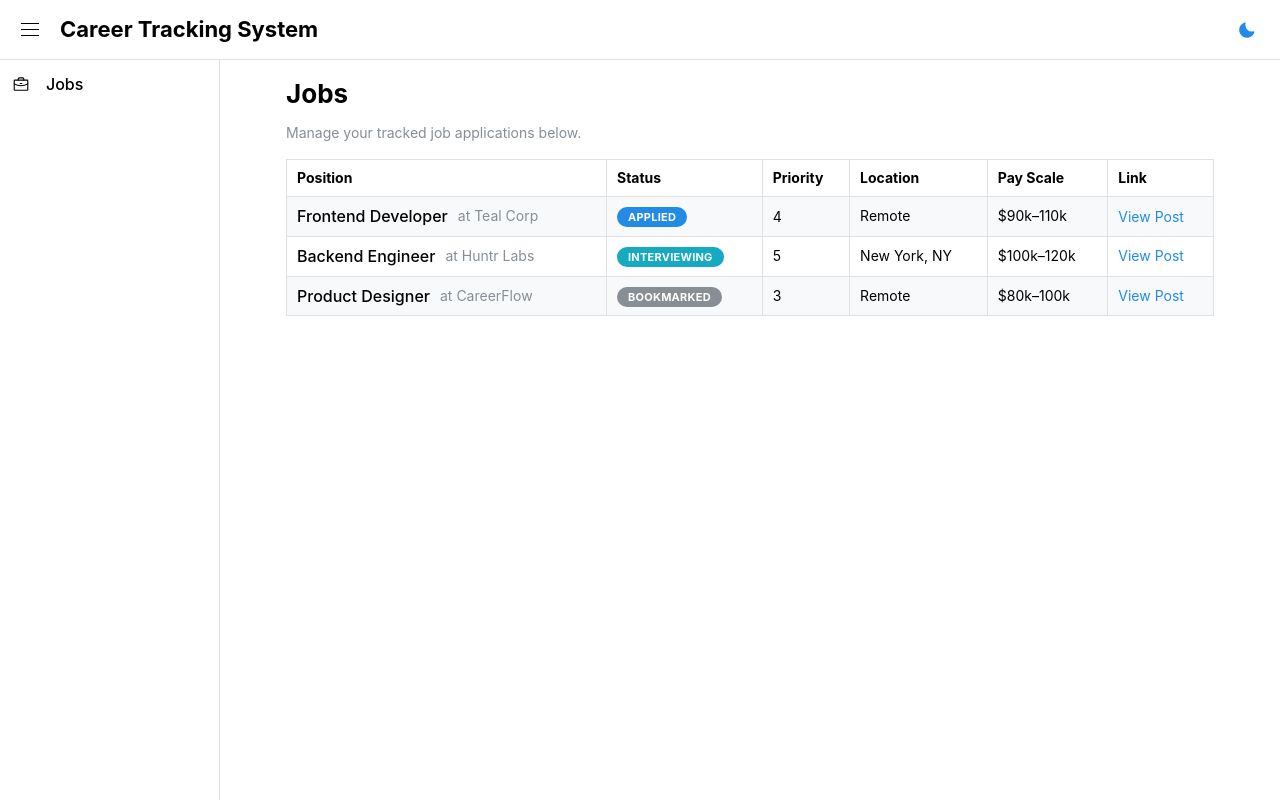
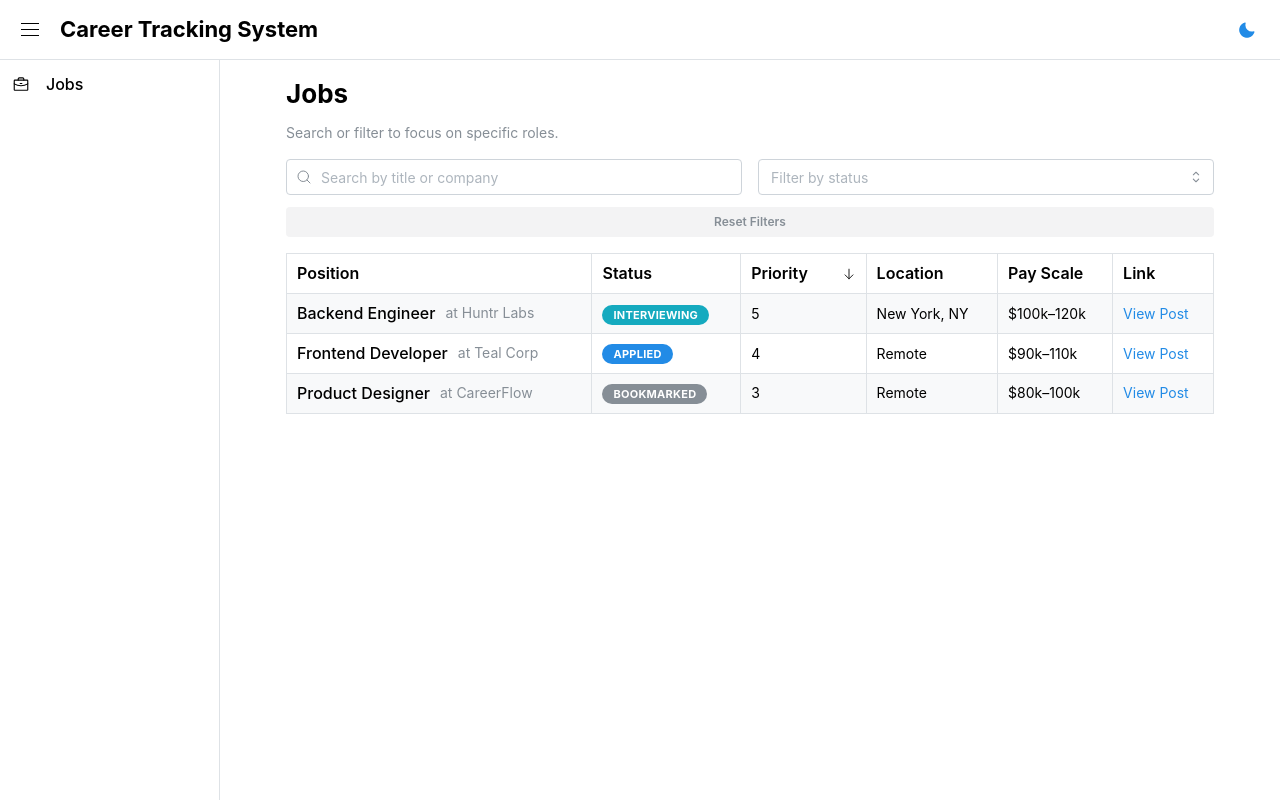
Before and after one commit to silveralcid/cts, a React app in the folder frontend/: page / in a window 1280 px wide. Built offline with nearby package versions, Linux system fonts and the light colour scheme; the HTML template or start-up script is replaced by a standard one.

Commit message:
feat(jobs-ui): add pay scale sorting and align sort arrows to right edge of header cells

```diff
--- a/frontend/src/components/JobTable.tsx
+++ b/frontend/src/components/JobTable.tsx
@@ -1,7 +1,51 @@
+import { useState, useMemo } from "react";
 import { Table, Badge, Group, Text, Anchor } from "@mantine/core";
-import { mockJobs } from "../api/mockJobs";
+import { ArrowUp, ArrowDown } from "phosphor-react";
+import type { Job } from "../api/mockJobs";
 
-export default function JobTable() {
+type SortKey =
+  | "position_title"
+  | "status"
+  | "priority"
+  | "location"
+  | "pay_scale";
+
+export default function JobTable({ jobs }: { jobs: Job[] }) {
+  const [sortKey, setSortKey] = useState<SortKey>("priority");
+  const [sortOrder, setSortOrder] = useState<"asc" | "desc">("desc");
+
+  const handleSort = (key: SortKey) => {
+    if (key === sortKey) {
+      setSortOrder(sortOrder === "asc" ? "desc" : "asc");
+    } else {
+      setSortKey(key);
+      setSortOrder("asc");
+    }
+  };
+
+  // Helper for pay scale sorting
+  const extractNumeric = (val?: string | null) => {
+    if (!val) return 0;
+    const match = val.match(/\d+/g);
+    return match ? parseInt(match[0]) : 0;
+  };
+
+  const sortedJobs = useMemo(() => {
+    return [...jobs].sort((a, b) => {
+      let aVal: any = a[sortKey];
+      let bVal: any = b[sortKey];
+
+      if (sortKey === "pay_scale") {
+        aVal = extractNumeric(a.pay_scale);
+        bVal = extractNumeric(b.pay_scale);
+      }
+
+      if (aVal < bVal) return sortOrder === "asc" ? -1 : 1;
+      if (aVal > bVal) return sortOrder === "asc" ? 1 : -1;
+      return 0;
+    });
+  }, [jobs, sortKey, sortOrder]);
+
   const statusColors: Record<string, string> = {
     BOOKMARKED: "gray",
     APPLYING: "yellow",
@@ -15,7 +59,16 @@ export default function JobTable() {
     ARCHIVED: "dark",
   };
 
-  const rows = mockJobs.map((job) => (
+  const SortIcon = ({ col }: { col: SortKey }) =>
+    sortKey === col ? (
+      sortOrder === "asc" ? (
+        <ArrowUp size={14} />
+      ) : (
+        <ArrowDown size={14} />
+      )
+    ) : null;
+
+  const rows = sortedJobs.map((job) => (
     <Table.Tr key={job.id}>
       <Table.Td>
         <Group gap="xs">
@@ -31,26 +84,8 @@ export default function JobTable() {
       </Table.Td>
 
       <Table.Td>{job.priority}</Table.Td>
-
-      <Table.Td>
-        {job.location ? (
-          <Text size="sm">{job.location}</Text>
-        ) : (
-          <Text c="dimmed" size="sm">
-            —
-          </Text>
-        )}
-      </Table.Td>
-
-      <Table.Td>
-        {job.pay_scale ? (
-          <Text size="sm">{job.pay_scale}</Text>
-        ) : (
-          <Text c="dimmed" size="sm">
-            —
-          </Text>
-        )}
-      </Table.Td>
+      <Table.Td>{job.location ?? <Text c="dimmed">—</Text>}</Table.Td>
+      <Table.Td>{job.pay_scale ?? <Text c="dimmed">—</Text>}</Table.Td>
 
       <Table.Td>
         {job.job_post_url ? (
@@ -70,12 +105,44 @@ export default function JobTable() {
     <Table highlightOnHover withTableBorder withColumnBorders striped>
       <Table.Thead>
         <Table.Tr>
-          <Table.Th>Position</Table.Th>
-          <Table.Th>Status</Table.Th>
-          <Table.Th>Priority</Table.Th>
-          <Table.Th>Location</Table.Th>
-          <Table.Th>Pay Scale</Table.Th>
-          <Table.Th>Link</Table.Th>
+          <Table.Th onClick={() => handleSort("position_title")}>
+            <Group justify="space-between" align="center">
+              <Text fw={600}>Position</Text>
+              <SortIcon col="position_title" />
+            </Group>
+          </Table.Th>
+
+          <Table.Th onClick={() => handleSort("status")}>
+            <Group justify="space-between" align="center">
+              <Text fw={600}>Status</Text>
+              <SortIcon col="status" />
+            </Group>
+          </Table.Th>
+
+          <Table.Th onClick={() => handleSort("priority")}>
+            <Group justify="space-between" align="center">
+              <Text fw={600}>Priority</Text>
+              <SortIcon col="priority" />
+            </Group>
+          </Table.Th>
+
+          <Table.Th onClick={() => handleSort("location")}>
+            <Group justify="space-between" align="center">
+              <Text fw={600}>Location</Text>
+              <SortIcon col="location" />
+            </Group>
+          </Table.Th>
+
+          <Table.Th onClick={() => handleSort("pay_scale")}>
+            <Group justify="space-between" align="center">
+              <Text fw={600}>Pay Scale</Text>
+              <SortIcon col="pay_scale" />
+            </Group>
+          </Table.Th>
+
+          <Table.Th>
+            <Text fw={600}>Link</Text>
+          </Table.Th>
         </Table.Tr>
       </Table.Thead>
       <Table.Tbody>{rows}</Table.Tbody>
--- a/frontend/src/pages/JobsPage.tsx
+++ b/frontend/src/pages/JobsPage.tsx
@@ -1,16 +1,80 @@
-import { Title, Container, Text } from "@mantine/core";
+import { useState, useMemo } from "react";
+import {
+  Title,
+  Container,
+  TextInput,
+  Select,
+  Group,
+  Button,
+  Stack,
+  Text,
+} from "@mantine/core";
+import { MagnifyingGlass } from "phosphor-react";
+import { mockJobs } from "../api/mockJobs";
 import JobTable from "../components/JobTable";
 
 export default function JobsPage() {
+  const [search, setSearch] = useState("");
+  const [statusFilter, setStatusFilter] = useState<string | null>(null);
+
+  const filteredJobs = useMemo(() => {
+    return mockJobs.filter((job) => {
+      const matchesSearch =
+        job.position_title.toLowerCase().includes(search.toLowerCase()) ||
+        job.company.name.toLowerCase().includes(search.toLowerCase());
+      const matchesStatus = !statusFilter || job.status === statusFilter;
+      return matchesSearch && matchesStatus;
+    });
+  }, [search, statusFilter]);
+
   return (
     <Container>
       <Title order={2} mb="sm">
         Jobs
       </Title>
       <Text size="sm" c="dimmed" mb="md">
-        Manage your tracked job applications below.
+        Search or filter to focus on specific roles.
       </Text>
-      <JobTable />
+
+      <Stack gap="sm" mb="md">
+        <Group grow>
+          <TextInput
+            placeholder="Search by title or company"
+            leftSection={<MagnifyingGlass size={16} />}
+            value={search}
+            onChange={(e) => setSearch(e.currentTarget.value)}
+          />
+
+          <Select
+            placeholder="Filter by status"
+            clearable
+            data={[
+              { value: "BOOKMARKED", label: "Bookmarked" },
+              { value: "APPLYING", label: "Applying" },
+              { value: "APPLIED", label: "Applied" },
+              { value: "INTERVIEWING", label: "Interviewing" },
+              { value: "ACCEPTED", label: "Accepted" },
+              { value: "ARCHIVED", label: "Archived" },
+            ]}
+            value={statusFilter}
+            onChange={setStatusFilter}
+          />
+        </Group>
+
+        <Button
+          variant="light"
+          color="gray"
+          size="xs"
+          onClick={() => {
+            setSearch("");
+            setStatusFilter(null);
+          }}
+        >
+          Reset Filters
+        </Button>
+      </Stack>
+
+      <JobTable jobs={filteredJobs} />
     </Container>
   );
 }
```
